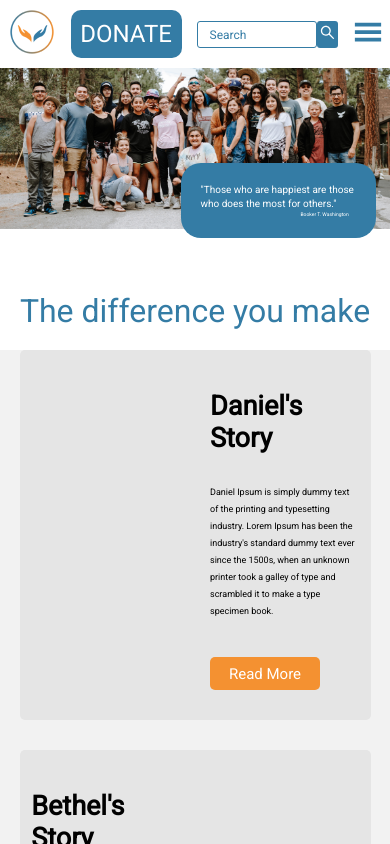
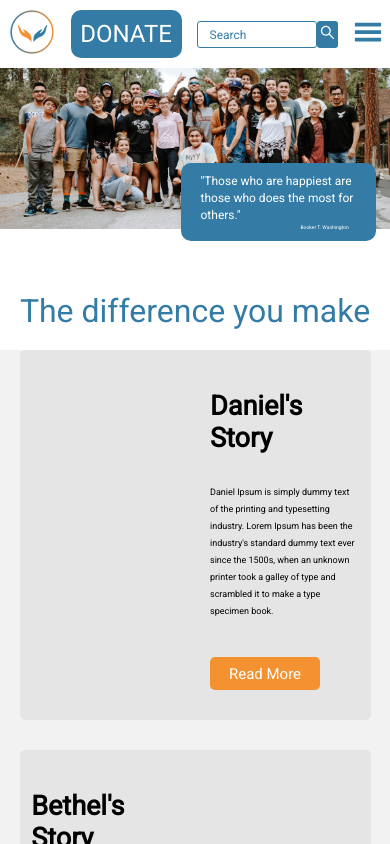
Before and after one commit to Dilekcn/charity, a React (Create React App) app: page / in a window 390 px wide. Shown: the top 844 px of the page. Built offline with nearby package versions, Linux system fonts and the light colour scheme; data requests are answered from the project's data file; grey boxes are pictures that could not be loaded.

Commit message:
updated slider's responsiveness

```diff
--- a/src/components/Slider/Slider.css
+++ b/src/components/Slider/Slider.css
@@ -17,25 +17,23 @@
 	height: auto;
 	background-color: #347ca5;
 	right: 14px;
-  font-size: 48px;
+	font-size: 46px;
 	color: #fff;
 	width: 50%;
 	top: 70%;
-  padding: 20px 5%;
+	padding: 20px 2%;
 	text-align: left;
-  font-family: Prociono;
 	border-radius: 20px;
 	line-height: 1.4;
 }
 
 #quote-person {
-  font-family: Prociono;
 	font-size: 24px;
 	float: right;
 	padding-right: 5%;
 }
 
-@media (max-width: 1188px) {
+@media (max-width: 1312px) {
 	#quote-text {
 		font-size: 44px;
 	}
@@ -53,7 +51,7 @@
 	}
 }
 
-@media (max-width: 821px) {
+@media (max-width: 900px) {
 	#quote-text {
 		font-size: 22px;
 	}
@@ -65,6 +63,8 @@
 @media (max-width: 547px) {
 	#quote-text {
 		font-size: 16px;
+		padding: 10px 5%;
+		border-radius: 10px;
 	}
 	#quote-person {
 		font-size: 8px;
@@ -73,9 +73,16 @@
 
 @media (max-width: 397px) {
 	#quote-text {
-    font-size: 10px;
+		font-size: 12px;
 	}
 	#quote-person {
 		font-size: 5px;
 	}
 }
+
+@media (max-width: 334px) {
+	#quote-text {
+		font-size: 10px;
+		padding: 10px 5%;
+	}
+}
```
Lines whose indentation alone changed are shown as unchanged.
